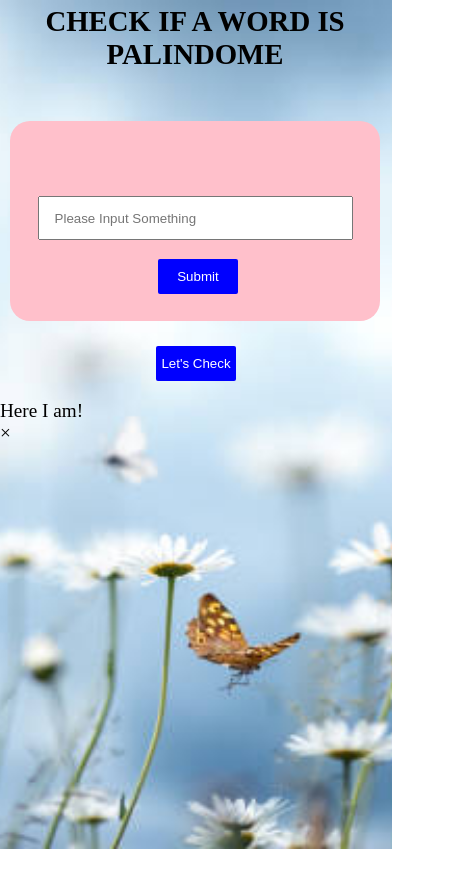
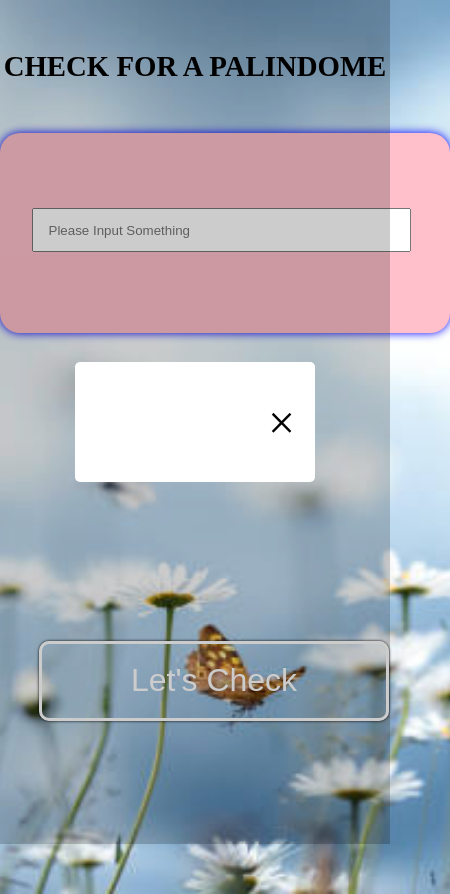
Before and after one commit to Ericademola/Vanila-JS-Palindome, a plain HTML site: page index.html in a window 390 px wide. Both pictures are taken after a click on the button "Let's Check". Shown: the whole page, 450 px wide, since content can reach past the window. Before the commit the page ends 849 px from the top, so only its background shows below. Drawn offline with Linux system fonts and the light colour scheme.

Commit message:
javascript updated for model function

```diff
--- a/index.css
+++ b/index.css
@@ -6,6 +6,8 @@
 body {
     margin-top: 50px;
     font-size: larger;
+    align-items: center;
+    justify-content: center;
 
     background: url(nature-flower.jpg) no-repeat center center /cover;
     height: 100vh;
@@ -17,155 +19,102 @@ body h2 {
     margin-bottom: 50px;
 }
 
-#invalid {
-    margin: auto;
-    color: red;
-}
+.request {
+    width: 450px;
+    height: 200px;
 
-section {
-    height: 200px;
-    display: flex;
-    column-gap: normal;
-}
-
-#wrong {
-    color: aquamarine;
-    align-items: center;
-    justify-content: center;
-    padding: 50px 100px;
-    border-radius: 20px;
-    background-color: lawngreen;
-    color: #fff;
-    margin: auto;
-}
-
-#right {
-    color: blueviolet;
-    padding: 50px 100px;
-    align-items: center;
-    justify-content: center;
-    margin: auto;
-    border-radius: 20px;
-    background-color: darkmagenta;
-    color: #fff;
-}
-
-.answer {
-    height: 200px;
-    width: 30%;
     background-color: pink;
     margin: auto;
+    color: blue;
     align-items: center;
-    color: blue;
     justify-content: center;
     border-radius: 20px;
     margin-bottom: 5px;
-}
-
-button  {
-    height: 35px;
-    width: 80px;
-    justify-content: center;
-    background-color: blue;
-    border: none;
-    border-radius: 2px;
-    margin-top: 15px;
-    color: #fff;
-    margin: 5% 40%;
+    box-shadow: 0 0 10px;
 }
 
 input {
     width: 80%;
     height: 40px;
-    padding-left: 15PX;
-    margin: 0 7.5%;
+    padding-left: 15px;
+    margin-left: 7%;
 }
 
 form {
     padding-top: 75px;
 }
 
-@media only screen and (max-width: 995px) {
-    * {
-        margin: 0;
-        padding: 0;
+#open-btn {
+    position: absolute;
+    top: 70%;
+    left: 10%;
+    width: 350px;
+    height: 80px;
+    font-size: 2rem;
+    background: transparent;
+    color: #fff;
+    border: solid 3px #fff;
+    border-radius: 10px;
+    padding: 5px;
+    box-shadow: 0 0 3px black;
+    transition: .5s;
+    cursor: pointer;
 }
 
-    body {
-        margin-top: 5px;
-        font-size: larger;
+#open-btn:hover {
+    background-color: #fff;
+    color: #000;
 }
 
-    body h2 {
-        text-align: center;
-        margin-bottom: 50px;
+#model {
+    background-color: #fff;
+    position: absolute;
+    top: 50%;
+    left: 50%;
+    transform: translate(-50%, -50%);
+    width: 200px;
+    height: 100px;
+    padding: 10px 20px;
+    border-radius: 5px;
+    display: flex;
+    justify-content: space-between;
+    align-items: center;
+
+    animation-name: animatemodel;
+    animation-duration: .4s;
 }
 
-    section {
-        height: 200px;
-        display: block;
-        column-gap: normal;
+#close-btn {
+    font-size: 3rem;
 }
 
-    #invalid {
-        margin-left: 40%;
-        color: red;
+#close-btn:hover {
+    cursor: pointer;
+    font-size: 3rem;
+    color: #ff0000;
 }
 
-    #wrong {
-        color: aquamarine;
-        align-items: center;
-        justify-content: center;
-        padding: 30px 100px;
-        border-radius: 20px;
-        margin: 1%;
-        background-color: lawngreen;
-        color: #fff;
+#model-container {
+    display: none;
+    position: fixed;
+    top: 0;
+    left: 0;
+    width: 100%;
+    height: 100%;
+    z-index: 1;
+    background-color: rgba(0,0,0, .2);
 }
 
-    #right {
-        color: blueviolet;
-        padding: 30px 100px;
-        align-items: center;
-        justify-content: center;
-        margin: 2%;
-        border-radius: 20px;
-        background-color: darkmagenta;
-        color: #fff;
+/* Model Animation Section */
+
+@keyframes animatemodel {
+    from {
+        top: -300px;
+        opacity: 0;
     }
 
-    .answer {
-        height: 200px;
-        width: 95%;
-        background-color: pink;
-        margin: auto;
-        align-items: center;
-        color: blue;
-        justify-content: center;
-        border-radius: 20px;
-        margin-bottom: 5px;
-    }
-
-    button  {
-        height: 35px;
-        width: 80px;
-        justify-content: center;
-        background-color: blue;
-        border: none;
-        border-radius: 2px;
-        margin-top: 15px;
-        color: #fff;
-        margin: 5% 40%;
-    }
-
-    input {
-        width: 80%;
-        height: 40px;
-        padding-left: 15PX;
-        margin: 0 7.5%;
-    }
-
-    form {
-        padding-top: 75px;
+    to {
+        top: 50%;
+        opacity: 1;
     }
 }
--- a/index.html
+++ b/index.html
@@ -10,13 +10,12 @@
     <link rel="stylesheet" type="text/css" href="index.css">
 </head>
 <body>
-    <h2>CHECK IF A WORD IS PALINDOME</h2>
-    <div class="answer">
+    <h2>CHECK FOR A PALINDOME</h2>
+    <div class="request">
         <form>
             <input type="text" ID='palindome' placeholder='Please Input Something' value="">
             <br>
         </form>
-        <button type="submit" onclick="checkWord()">Submit</button>
     </div>
 
 
@@ -25,7 +24,7 @@
     </button>
     <div id="model-container">
         <div id="model">
-            <p>Here I am!</p>
+            <p id="answer"></p>
             <div id="close-btn">&times;</div>
         </div>
     </div>
--- a/index.js
+++ b/index.js
@@ -1,3 +1,21 @@
+const openBtn = document.getElementById('open-btn');
+const modelContainer = document.getElementById('model-container');
+const closeBtn = document.getElementById('close-btn');
+
+openBtn.addEventListener('click', function(){
+    modelContainer.style.display = 'block';
+});
+
+closeBtn.addEventListener('click', function(){
+    modelContainer.style.display = 'none';
+});
+
+window.addEventListener('click', function(e){ //you can also asign to document
+   if (e.target  === modelContainer) {
+       modelContainer.style.display = 'none';
+   }
+});
+
 function checkWord() {
     const palindome = document.getElementById('palindome').value
     const invalid = document.getElementById('invalid')
```
Lines whose indentation alone changed are shown as unchanged.
